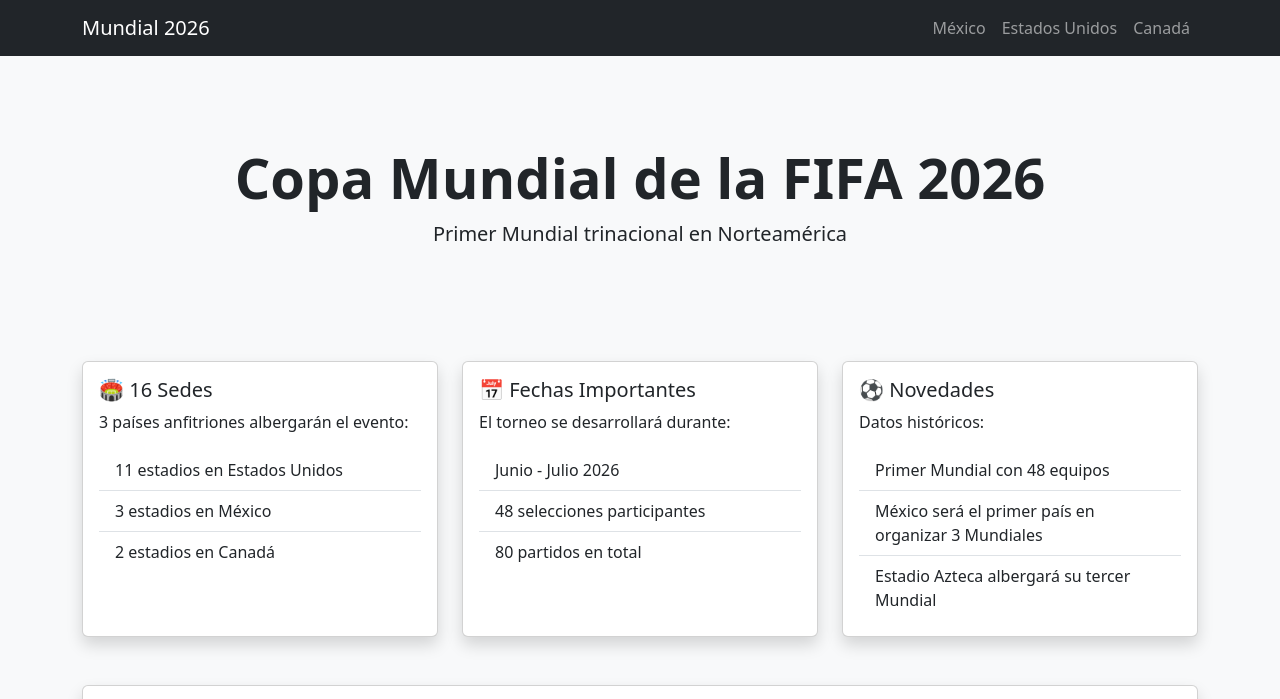
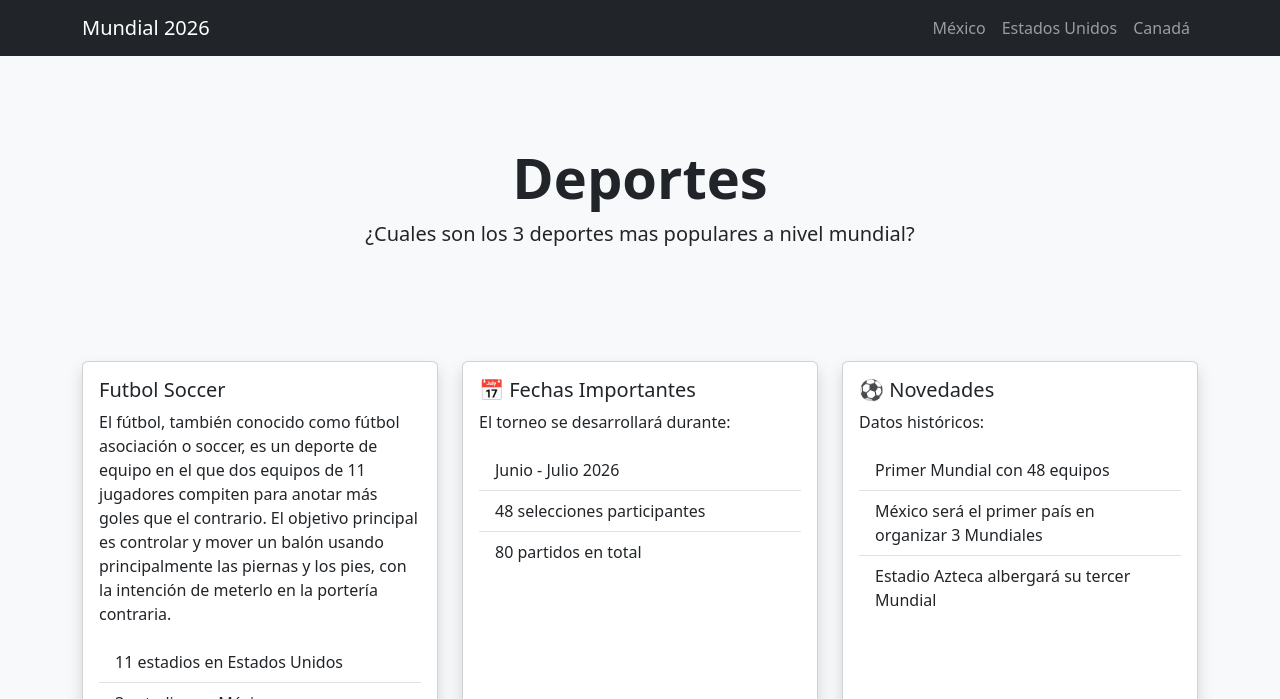
Before and after one commit to KiraMaya7/Laboratorio6, a plain HTML site: page index.html in a window 1280 px wide. Shown: the top 699 px of the page. Drawn offline with nearby package versions, Linux system fonts and the light colour scheme.

Commit message:
Update index.html

```diff
--- a/index.html
+++ b/index.html
@@ -33,8 +33,8 @@
     <!-- Hero Section -->
     <header class="py-5 mt-5">
         <div class="container text-center py-5">
-            <h1 class="display-4 fw-bold">Copa Mundial de la FIFA 2026</h1>
-            <p class="lead">Primer Mundial trinacional en Norteamérica</p>
+            <h1 class="display-4 fw-bold">Deportes</h1>
+            <p class="lead">¿Cuales son los 3 deportes mas populares a nivel mundial?</p>
         </div>
     </header>
 
@@ -45,8 +45,8 @@
             <div class="col-md-4">
                 <div class="card h-100 shadow">
                     <div class="card-body">
-                        <h5 class="card-title">🏟️ 16 Sedes</h5>
-                        <p class="card-text">3 países anfitriones albergarán el evento:</p>
+                        <h5 class="card-title">Futbol Soccer</h5>
+                        <p class="card-text">El fútbol, también conocido como fútbol asociación o soccer, es un deporte de equipo en el que dos equipos de 11 jugadores compiten para anotar más goles que el contrario. El objetivo principal es controlar y mover un balón usando principalmente las piernas y los pies, con la intención de meterlo en la portería contraria.</p>
                         <ul class="list-group list-group-flush">
                             <li class="list-group-item">11 estadios en Estados Unidos</li>
                             <li class="list-group-item">3 estadios en México</li>
```
